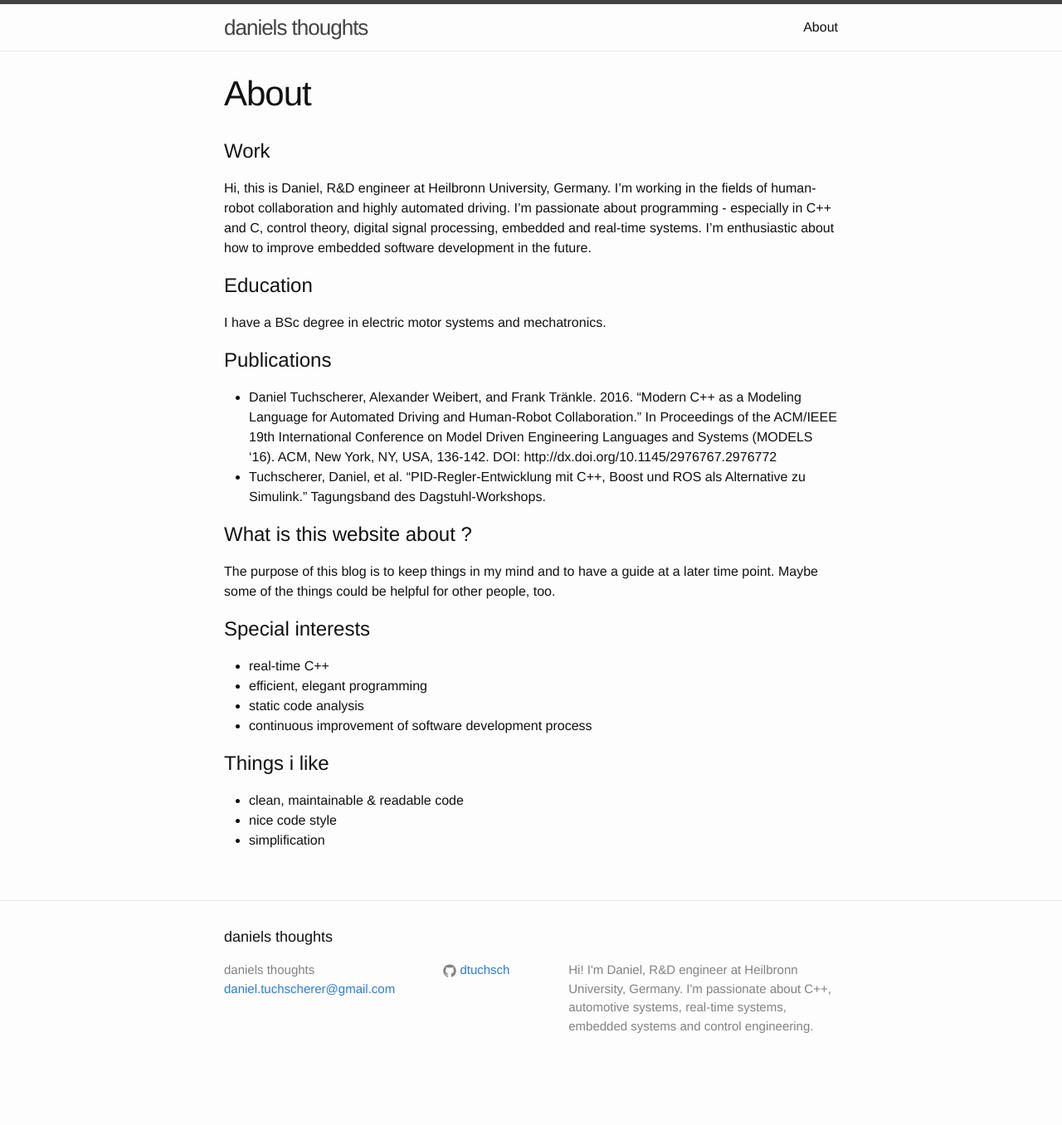
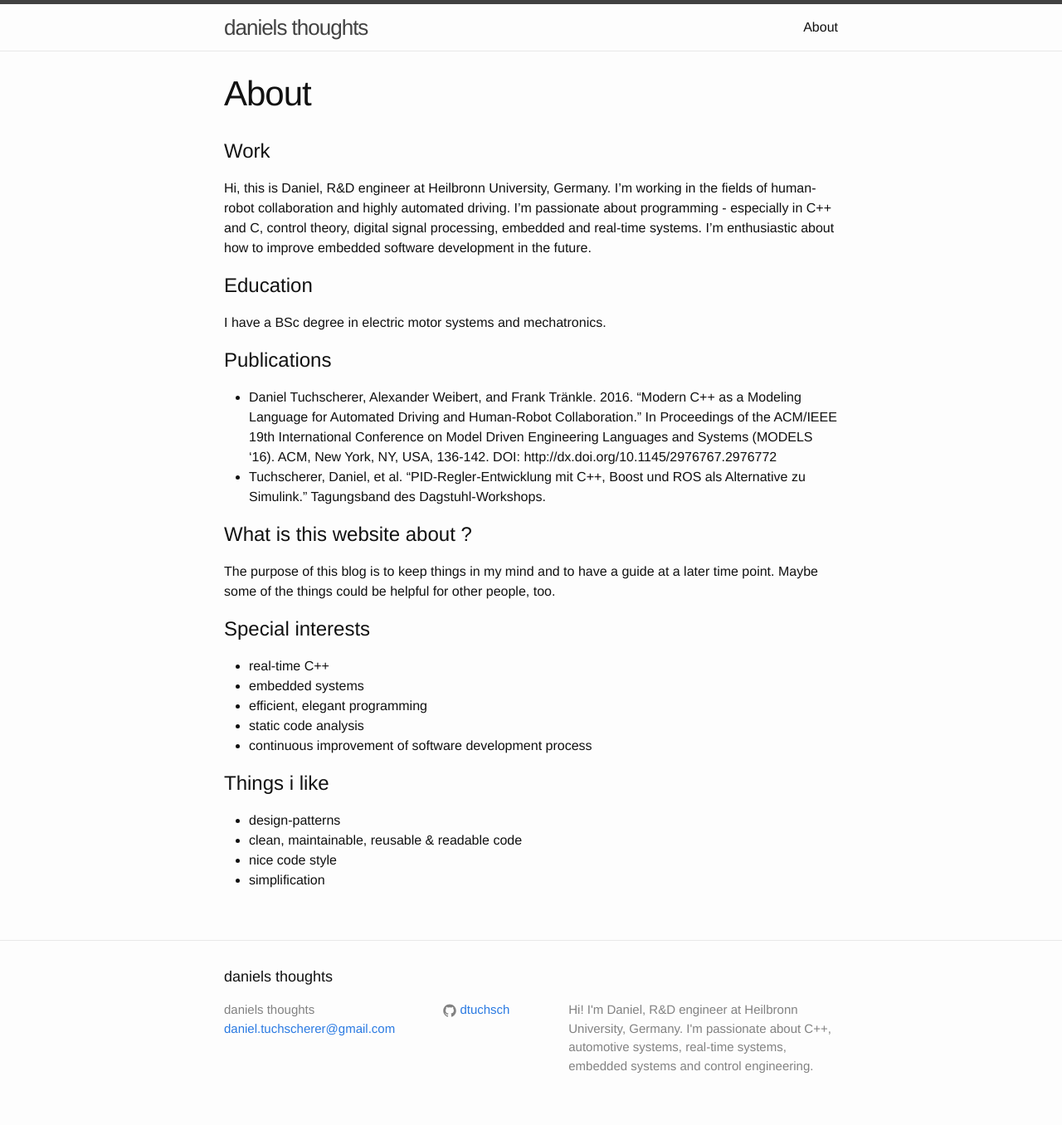
Before and after one commit to chopyy/dtuchsch.github.io, a Jekyll site: the page built from about.md, in a window 1280 px wide. Shown: the whole page at 83% size. Built offline with Jekyll 4.4.1, drawn with Linux system fonts in a browser that asks for light colours; before the commit the page ends 1308 px from its top, so only the background shows below that.

Commit message:
Update about.md

```diff
--- a/about.md
+++ b/about.md
@@ -24,12 +24,14 @@ The purpose of this blog is to keep things in my mind and to have a guide at a l
 # Special interests
 
 * real-time C++
+* embedded systems
 * efficient, elegant programming
 * static code analysis
 * continuous improvement of software development process
 
 # Things i like
 
-* clean, maintainable & readable code
+* design-patterns
+* clean, maintainable, reusable & readable code
 * nice code style
 * simplification
```
